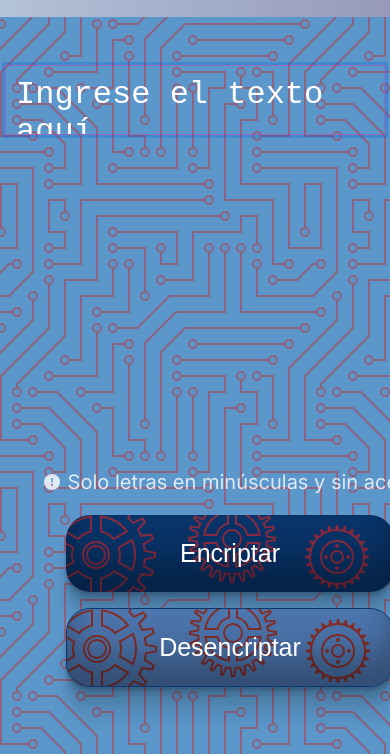
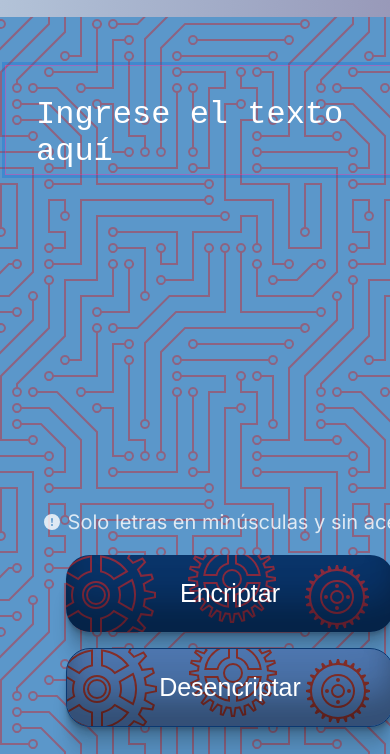
Before and after one commit to stefifm/encriptador-web-alura-oracle-one, a plain HTML site: page index.html in a window 390 px wide. Shown: the part 73-827 px from the top of the page. Drawn offline with Linux system fonts and the light colour scheme.

Commit message:
Actualizando visión celular del textarea ingresar texto

```diff
--- a/style.css
+++ b/style.css
@@ -376,7 +376,7 @@ body {
 
   .caja-texto-cifrado textarea {
     font-size: 20px;
-    padding: 0.5em;
+    padding: 1.5em;
   }
 
   .caja-botones {
```
